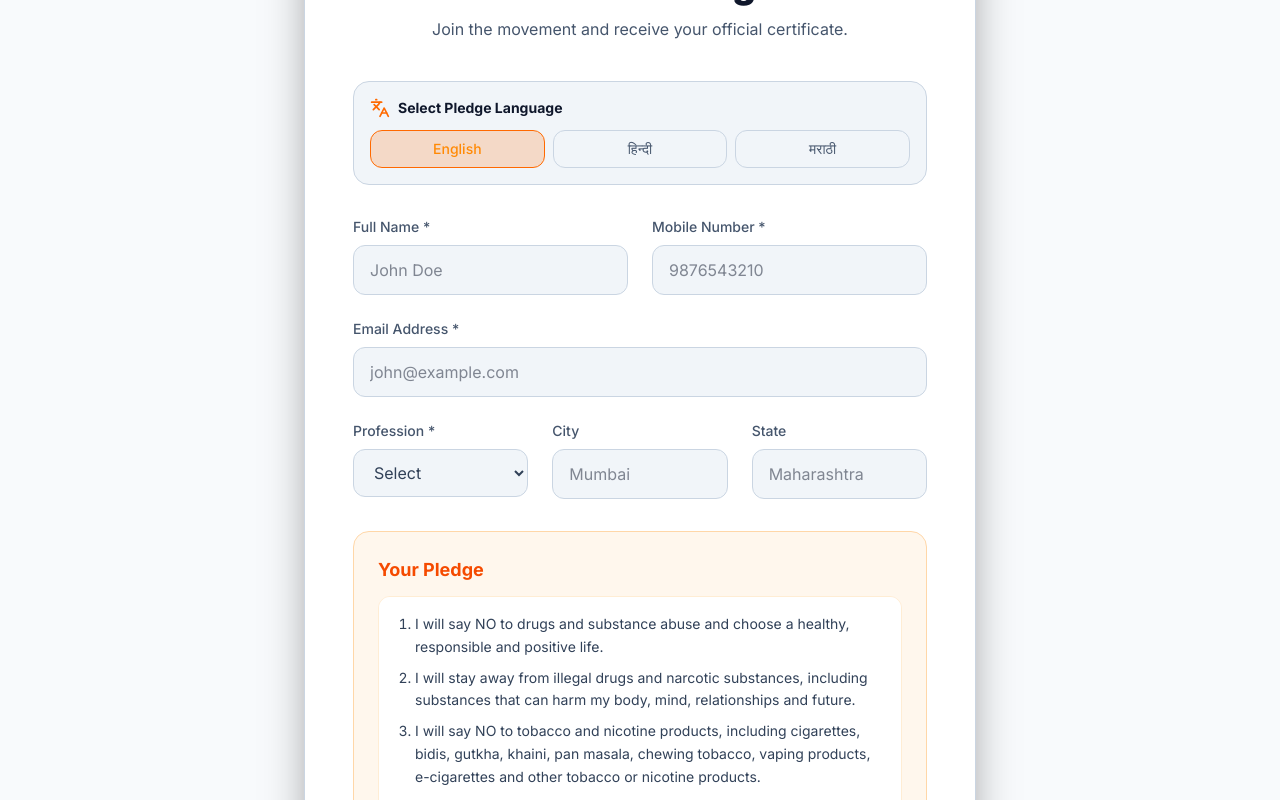
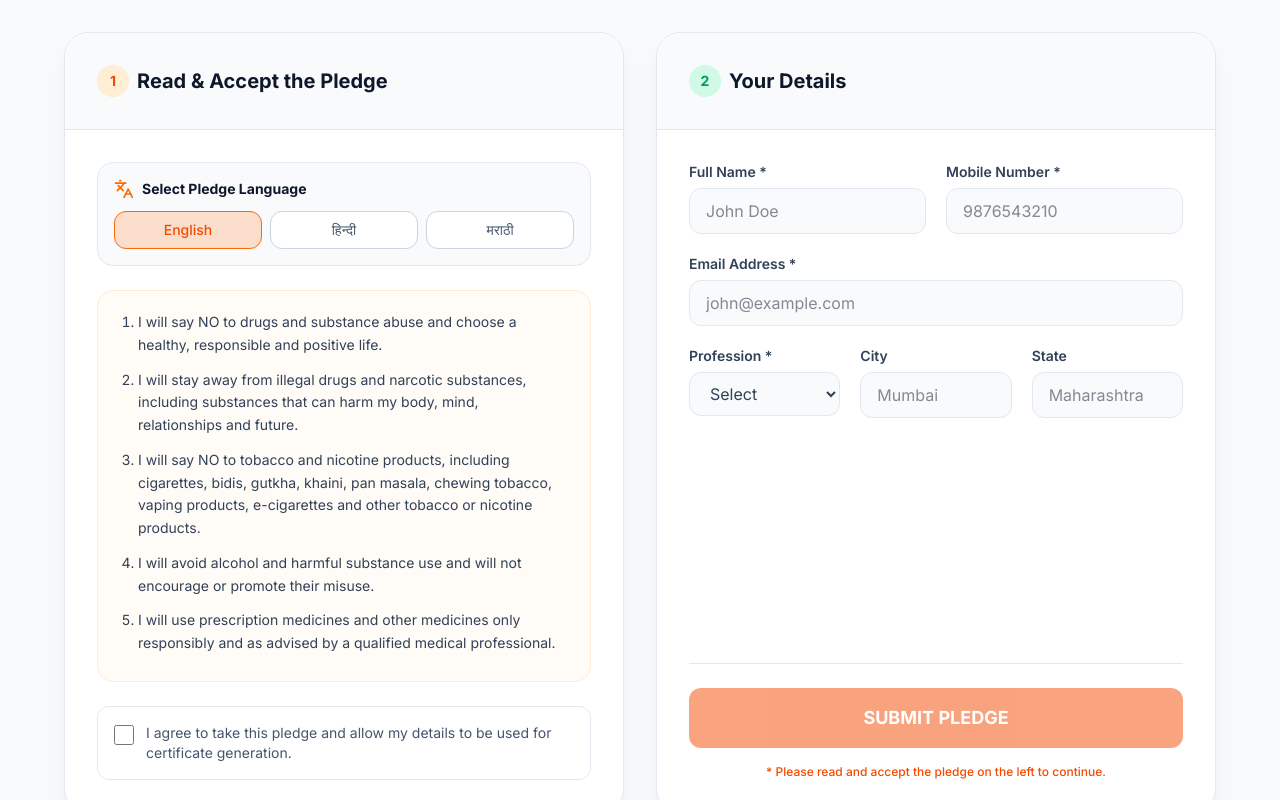
Before and after one commit to veaglespace-Tech/saynotodrugs, a Next.js app in the folder client/: page /pledge in a window 1280 px wide. Shown: the part 220-1020 px from the top of the page. Built offline with nearby package versions, Linux system fonts and the light colour scheme; no server answers.

Commit message:
feat: display total donors instead of fund amount, update pledge forms

```diff
--- a/client/src/app/page.js
+++ b/client/src/app/page.js
@@ -68,10 +68,10 @@ export default function Home() {
                 </div>
                 <div className="flex flex-col items-center justify-center">
                   <span className="text-4xl md:text-5xl font-black text-transparent bg-clip-text bg-gradient-to-br from-emerald-500 to-emerald-700 mb-2">
-                    ₹{data.stats.totalDonations.toLocaleString()}
+                    {data.stats.donorsCount?.toLocaleString() || 0}
                   </span>
                   <span className="text-sm md:text-base font-bold text-slate-600 uppercase tracking-wider">
-                    Funds Raised
+                    Total Donors
                   </span>
                 </div>
               </div>
--- a/client/src/app/pledge/page.js
+++ b/client/src/app/pledge/page.js
@@ -53,8 +53,7 @@ function PledgeContent() {
 
   return (
     <div className="min-h-screen bg-slate-50 py-12 px-4 sm:px-6 lg:px-8 flex justify-center selection:bg-orange-500/30">
-      <div className="max-w-2xl w-full bg-white rounded-3xl shadow-2xl shadow-black/50 overflow-hidden border border-slate-300">
-        <div className="p-8 sm:p-12">
+      <div className="max-w-6xl w-full">
         <div className="text-center mb-10">
           <div className="inline-flex items-center justify-center mb-6">
             <img src="/logo.png" alt="Veagle Space Logo" className="h-16 w-auto object-contain" />
@@ -70,7 +69,6 @@ function PledgeContent() {
         />
       </div>
     </div>
-    </div>
   );
 }
 
--- a/client/src/components/pledge/PledgeForm.js
+++ b/client/src/components/pledge/PledgeForm.js
@@ -53,9 +53,20 @@ export default function PledgeForm({ campaignId, siteConfig, onSuccess }) {
   };
 
   return (
-    <form onSubmit={handleSubmit} className="space-y-6">
+    <form onSubmit={handleSubmit} className="grid grid-cols-1 lg:grid-cols-2 gap-8 items-start">
+
+      {/* Left Card: The Pledge */}
+      <div className="bg-white rounded-3xl shadow-xl shadow-slate-200/50 border border-slate-200 overflow-hidden flex flex-col h-full">
+        <div className="p-6 sm:p-8 bg-slate-50 border-b border-slate-200">
+          <h2 className="text-xl font-bold text-slate-900 flex items-center gap-2">
+            <span className="w-8 h-8 rounded-full bg-orange-100 text-orange-600 flex items-center justify-center text-sm">1</span>
+            Read & Accept the Pledge
+          </h2>
+        </div>
+
+        <div className="p-6 sm:p-8 flex-1 flex flex-col">
           {/* Language Selector */}
-      <div className="p-4 bg-slate-100 border border-slate-300 rounded-2xl mb-8">
+          <div className="p-4 bg-slate-50 border border-slate-200 rounded-2xl mb-6">
             <div className="flex items-center gap-2 mb-3">
               <Languages className="text-orange-500 w-5 h-5" />
               <label className="text-sm font-bold text-slate-900">Select Pledge Language</label>
@@ -72,8 +83,8 @@ export default function PledgeForm({ campaignId, siteConfig, onSuccess }) {
                   onClick={() => setLanguage(lang.id)}
                   className={`py-2 rounded-xl font-medium border text-sm transition-all ${
                     language === lang.id
-                ? 'bg-orange-500/20 border-orange-500 text-orange-400'
-                : 'bg-transparent border-slate-300 text-slate-600 hover:border-slate-400'
+                    ? 'bg-orange-500/20 border-orange-500 text-orange-600'
+                    : 'bg-white border-slate-300 text-slate-600 hover:border-slate-400'
                   }`}
                 >
                   {lang.label}
@@ -82,26 +93,64 @@ export default function PledgeForm({ campaignId, siteConfig, onSuccess }) {
             </div>
           </div>
 
-      <div className="grid grid-cols-1 gap-6 sm:grid-cols-2">
+          <div className="flex-1 bg-orange-50/50 rounded-2xl border border-orange-100 p-5 mb-6 flex flex-col">
+            <div className="flex-1 overflow-y-auto pr-2 custom-scrollbar text-left space-y-3" style={{ maxHeight: '350px' }}>
+              <ul className="list-decimal pl-5 text-sm text-slate-700 space-y-3">
+                {getPledgePoints(language, siteConfig).map((point, idx) => (
+                  <li key={idx} className="leading-relaxed">{point}</li>
+                ))}
+              </ul>
+            </div>
+          </div>
+
+          <label className="flex items-start gap-3 cursor-pointer group mt-auto p-4 bg-white border border-slate-200 rounded-xl hover:border-orange-300 transition-colors">
+            <div className="flex h-5 items-center mt-0.5">
+              <input
+                required
+                name="consent"
+                type="checkbox"
+                onChange={handleChange}
+                className="h-5 w-5 rounded border-slate-300 bg-white text-orange-500 focus:ring-orange-500 focus:ring-offset-white"
+              />
+            </div>
+            <div className="text-sm text-slate-600 group-hover:text-slate-900 transition-colors">
+              I agree to take this pledge and allow my details to be used for certificate generation.
+            </div>
+          </label>
+        </div>
+      </div>
+
+      {/* Right Card: User Details */}
+      <div className="bg-white rounded-3xl shadow-xl shadow-slate-200/50 border border-slate-200 overflow-hidden flex flex-col h-full">
+        <div className="p-6 sm:p-8 bg-slate-50 border-b border-slate-200">
+          <h2 className="text-xl font-bold text-slate-900 flex items-center gap-2">
+            <span className="w-8 h-8 rounded-full bg-emerald-100 text-emerald-600 flex items-center justify-center text-sm">2</span>
+            Your Details
+          </h2>
+        </div>
+
+        <div className="p-6 sm:p-8 flex-1 flex flex-col">
+          <div className="space-y-5 flex-1">
+            <div className="grid grid-cols-1 gap-5 sm:grid-cols-2">
               <div>
-          <label className="block text-sm font-medium text-slate-600 mb-2">Full Name *</label>
-          <input required type="text" name="name" onChange={handleChange} className="w-full rounded-xl bg-slate-100 border-slate-300 px-4 py-3 border focus:border-orange-500 outline-none text-slate-900 transition-all" placeholder="John Doe" />
+                <label className="block text-sm font-semibold text-slate-700 mb-1.5">Full Name *</label>
+                <input required type="text" name="name" onChange={handleChange} className="w-full rounded-xl bg-slate-50 border-slate-200 px-4 py-2.5 border focus:bg-white focus:border-orange-500 outline-none text-slate-900 transition-all" placeholder="John Doe" />
               </div>
               <div>
-          <label className="block text-sm font-medium text-slate-600 mb-2">Mobile Number *</label>
-          <input required type="tel" name="mobile" pattern="[0-9]{10}" maxLength="10" minLength="10" title="Please enter a valid 10-digit mobile number" onChange={handleChange} className="w-full rounded-xl bg-slate-100 border-slate-300 px-4 py-3 border focus:border-orange-500 outline-none text-slate-900 transition-all" placeholder="9876543210" />
+                <label className="block text-sm font-semibold text-slate-700 mb-1.5">Mobile Number *</label>
+                <input required type="tel" name="mobile" pattern="[0-9]{10}" maxLength="10" minLength="10" title="Please enter a valid 10-digit mobile number" onChange={handleChange} className="w-full rounded-xl bg-slate-50 border-slate-200 px-4 py-2.5 border focus:bg-white focus:border-orange-500 outline-none text-slate-900 transition-all" placeholder="9876543210" />
               </div>
             </div>
 
             <div>
-        <label className="block text-sm font-medium text-slate-600 mb-2">Email Address *</label>
-        <input required type="email" name="email" onChange={handleChange} className="w-full rounded-xl bg-slate-100 border-slate-300 px-4 py-3 border focus:border-orange-500 outline-none text-slate-900 transition-all" placeholder="john@example.com" />
+              <label className="block text-sm font-semibold text-slate-700 mb-1.5">Email Address *</label>
+              <input required type="email" name="email" onChange={handleChange} className="w-full rounded-xl bg-slate-50 border-slate-200 px-4 py-2.5 border focus:bg-white focus:border-orange-500 outline-none text-slate-900 transition-all" placeholder="john@example.com" />
             </div>
 
-      <div className="grid grid-cols-1 gap-6 sm:grid-cols-3">
+            <div className="grid grid-cols-1 gap-5 sm:grid-cols-3">
               <div>
-          <label className="block text-sm font-medium text-slate-600 mb-2">Profession *</label>
-          <select required name="profession" onChange={handleChange} className="w-full rounded-xl bg-slate-100 border-slate-300 px-4 py-3 border focus:border-orange-500 outline-none text-slate-700 transition-all">
+                <label className="block text-sm font-semibold text-slate-700 mb-1.5">Profession *</label>
+                <select required name="profession" onChange={handleChange} className="w-full rounded-xl bg-slate-50 border-slate-200 px-4 py-2.5 border focus:bg-white focus:border-orange-500 outline-none text-slate-700 transition-all">
                   <option value="" className="bg-white">Select</option>
                   <option value="Student" className="bg-white">Student</option>
                   <option value="Employee" className="bg-white">Employee</option>
@@ -112,55 +161,39 @@ export default function PledgeForm({ campaignId, siteConfig, onSuccess }) {
                 </select>
               </div>
               <div>
-          <label className="block text-sm font-medium text-slate-600 mb-2">City</label>
-          <input type="text" name="city" onChange={handleChange} className="w-full rounded-xl bg-slate-100 border-slate-300 px-4 py-3 border focus:border-orange-500 outline-none text-slate-900 transition-all" placeholder="Mumbai" />
+                <label className="block text-sm font-semibold text-slate-700 mb-1.5">City</label>
+                <input type="text" name="city" onChange={handleChange} className="w-full rounded-xl bg-slate-50 border-slate-200 px-4 py-2.5 border focus:bg-white focus:border-orange-500 outline-none text-slate-900 transition-all" placeholder="Mumbai" />
               </div>
               <div>
-          <label className="block text-sm font-medium text-slate-600 mb-2">State</label>
-          <input type="text" name="state" onChange={handleChange} className="w-full rounded-xl bg-slate-100 border-slate-300 px-4 py-3 border focus:border-orange-500 outline-none text-slate-900 transition-all" placeholder="Maharashtra" />
+                <label className="block text-sm font-semibold text-slate-700 mb-1.5">State</label>
+                <input type="text" name="state" onChange={handleChange} className="w-full rounded-xl bg-slate-50 border-slate-200 px-4 py-2.5 border focus:bg-white focus:border-orange-500 outline-none text-slate-900 transition-all" placeholder="Maharashtra" />
+              </div>
             </div>
           </div>
 
-      <div className="mt-8 p-6 bg-orange-50 rounded-2xl border border-orange-200">
-        <h3 className="font-bold text-orange-600 mb-3 text-lg">Your Pledge</h3>
-        <div className="max-h-64 overflow-y-auto pr-3 mb-6 space-y-3 custom-scrollbar text-left bg-white p-4 rounded-xl border border-orange-100">
-          <ul className="list-decimal pl-5 text-sm text-slate-700 space-y-2">
-            {getPledgePoints(language, siteConfig).map((point, idx) => (
-              <li key={idx} className="leading-relaxed">{point}</li>
-            ))}
-          </ul>
-        </div>
-
-        <label className="flex items-start gap-3 cursor-pointer group">
-          <div className="flex h-6 items-center">
-            <input
-              required
-              name="consent"
-              type="checkbox"
-              onChange={handleChange}
-              className="h-5 w-5 rounded border-slate-300 bg-white text-orange-500 focus:ring-orange-500 focus:ring-offset-white"
-            />
-          </div>
-          <div className="text-sm text-slate-600 group-hover:text-slate-700 transition-colors">
-            I agree to take this pledge and allow my submitted details to be used for campaign administration and certificate generation. My certificate will be generated in the language selected above.
-          </div>
-        </label>
-      </div>
-
+          <div className="mt-8 pt-6 border-t border-slate-200 space-y-4">
             {errorStatus && (
-        <div className="flex items-center gap-2 text-orange-600 bg-orange-50 border border-orange-200 p-4 rounded-xl">
-          <AlertCircle size={20} />
+              <div className="flex items-center gap-2 text-red-600 bg-red-50 border border-red-200 p-4 rounded-xl text-sm font-medium">
+                <AlertCircle size={18} className="shrink-0" />
                 <span>There was an error processing your pledge. Please try again.</span>
               </div>
             )}
 
             <button
-        disabled={isCreating}
+              disabled={isCreating || !formData.consent}
               type="submit"
-        className="w-full flex justify-center py-4 px-4 rounded-xl shadow-[0_0_30px_-5px_rgba(249,115,22,0.4)] text-lg font-bold text-white bg-orange-600 hover:bg-orange-500 hover:-translate-y-0.5 transition-all outline-none disabled:opacity-70 disabled:hover:translate-y-0"
+              className="w-full flex justify-center py-4 px-4 rounded-xl shadow-[0_0_30px_-5px_rgba(249,115,22,0.4)] text-lg font-bold text-white bg-orange-600 hover:bg-orange-500 hover:-translate-y-0.5 transition-all outline-none disabled:opacity-50 disabled:hover:translate-y-0 disabled:cursor-not-allowed disabled:shadow-none"
             >
               {isCreating ? 'PROCESSING...' : 'SUBMIT PLEDGE'}
             </button>
+            {!formData.consent && (
+              <p className="text-center text-xs text-orange-600 font-medium">
+                * Please read and accept the pledge on the left to continue.
+              </p>
+            )}
+          </div>
+        </div>
+      </div>
     </form>
   );
 }
```
Also changed, not shown: 1 other file (tests, documents, lock files or other folders). Lines whose indentation alone changed are shown as unchanged.
